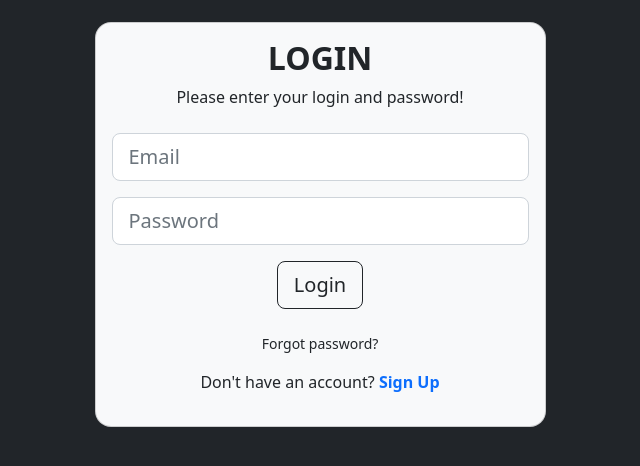
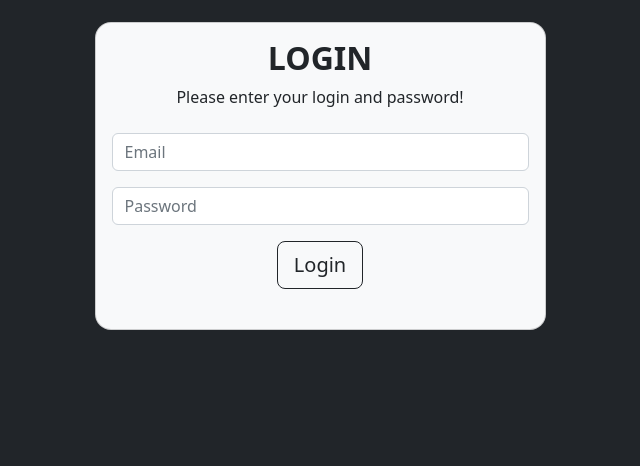
Before and after one commit to mrisis/cafe_survivors_team5, a Flask app: template front_cafe/templates/login.html in a window 1280 px wide. Shown: the part 74-540 px from the top of the page, without its empty margins (320-960 px from the left). Run offline with Flask 2, Linux system fonts and the light colour scheme; the template is opened without the code that fills it: values that come from a table or form of the project are taken from there, others are empty; parts of the project's set-up code (start-up, migrations or seed data) failed here and were passed over.

Commit message:
Modified login form

```diff
--- a/back_cafe/MG/cafe/templates/login.html
+++ b/back_cafe/MG/cafe/templates/login.html
@@ -11,29 +11,31 @@ Login Page
             <div class="col-12 col-md-8 col-lg-6 col-xl-5">
                 <div class="card bg-light text-dark" style="border-radius: 1rem;">
                     <div class="card-body text-center">
-
+                    <form>
+                        {{ form.csrf_token }}
                         <div class="mb-md-4">
 
                             <h2 class="fw-bold text-uppercase">Login</h2>
                             <p class="text-dark-50 mb-4">Please enter your login and password!</p>
 
                             <div class="form-outline form-white mb-3">
-                                <input type="email" id="typeEmailX" class="form-control form-control-lg" placeholder="Email"/>
+
+										{{ form.email(class="form-control", placeholder="Email") }}
                             </div>
 
                             <div class="form-outline form-white mb-2">
-                                <input type="password" id="typePasswordX" class="form-control form-control-lg" placeholder="Password" />
+                                {{ form.password(class="form-control", placeholder="Password") }}
                             </div>
 
 
-                            <button class="btn btn-outline-dark btn-lg mt-2" type="submit">Login</button>
+                            <button class="btn btn-outline-dark btn-lg mt-2" type="submit" value="login">Login</button>
                         </div>
-
-                        <div>
-                            <p class="small"><a class="text-dark text-decoration-none" href="#">Forgot password?</a></p>
-                            <p class="">Don't have an account? <a href="signup.html" class="text-dark-50 fw-bold text-decoration-none">Sign Up</a>
-                            </p>
-                        </div>
+                    </form>
+<!--                        <div>-->
+<!--                            <p class="small"><a class="text-dark text-decoration-none" href="#">Forgot password?</a></p>-->
+<!--                            <p class="">Don't have an account? <a href="signup.html" class="text-dark-50 fw-bold text-decoration-none">Sign Up</a>-->
+<!--                            </p>-->
+<!--                        </div>-->
 
                     </div>
                 </div>
```
Also changed, not shown: back_cafe/MG/cafe/templates/signup.html (+6 -6 lines).
